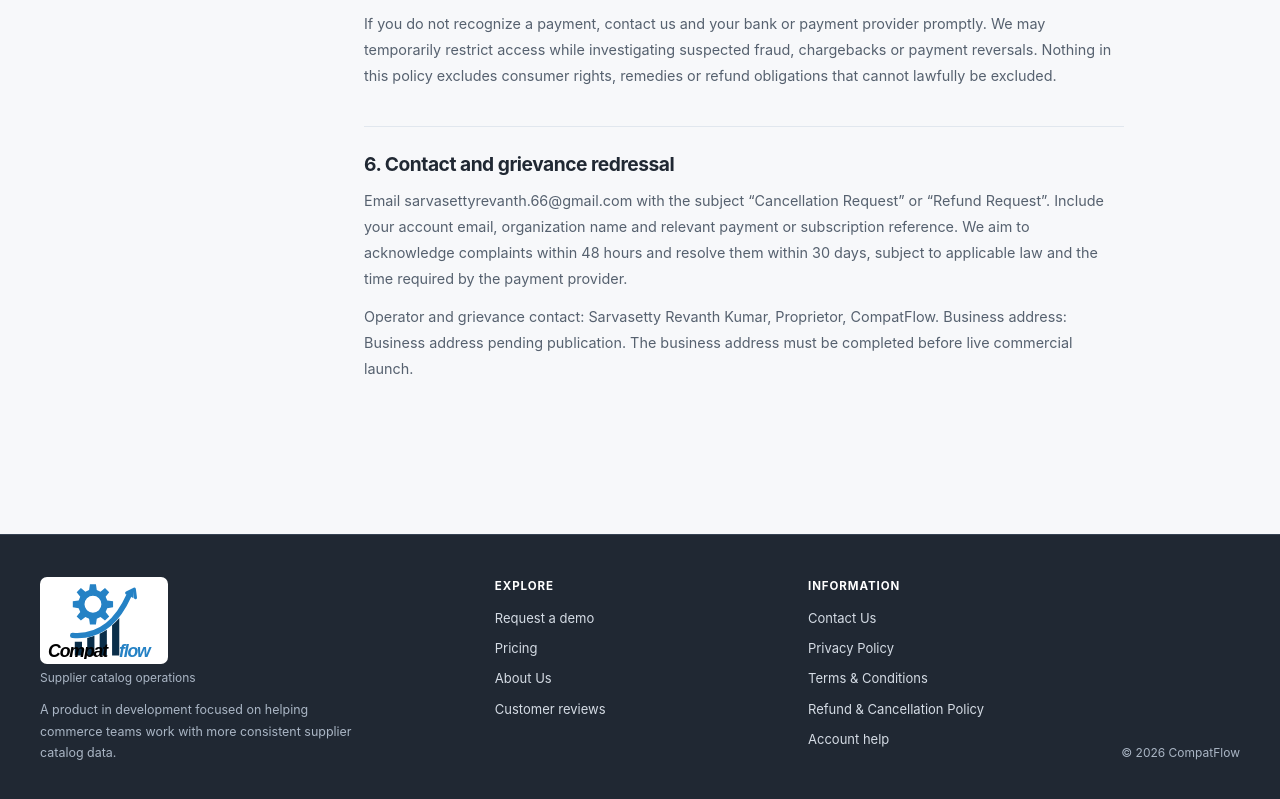
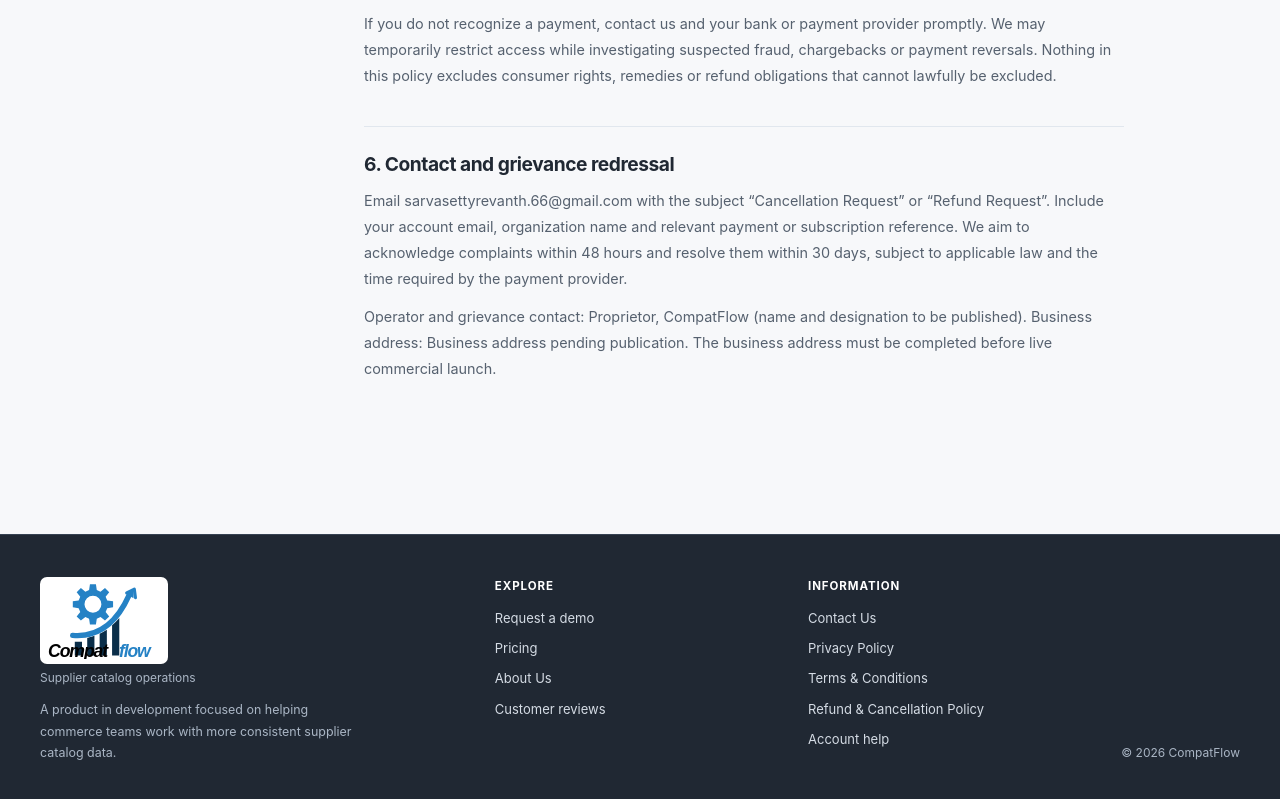
Before and after one commit to Revanth6699/compat-flow, a Next.js app in the folder frontend/: page /refund-cancellation in a window 1280 px wide. Shown: the part 1650-2449 px from the top of the page. Built offline with nearby package versions, Linux system fonts and the light colour scheme; no server answers.

Commit message:
Keep proprietor identity configurable pending merchant details

```diff
--- a/frontend/app/refund-cancellation/page.tsx
+++ b/frontend/app/refund-cancellation/page.tsx
@@ -21,7 +21,7 @@ export default function RefundCancellationPage() {
             <section id="refunds"><h2>3. Refund eligibility</h2><p>Subscription fees are generally non-refundable once a billing period has started, and we do not automatically provide partial or prorated refunds for unused time, a change of mind, reduced usage, failure to cancel before renewal, or removal of a member from an organization.</p><p>We will review refund requests where there is a duplicate charge, an incorrect amount charged by us, a payment collected after a confirmed cancellation, a verified payment-provider error, or a material failure to activate the paid subscription after successful payment that we cannot reasonably resolve. Refunds may also be issued where required by applicable law or where we approve an exception.</p><p>For a billing issue, contact us as soon as possible and ideally within 7 days of the transaction. This request window does not reduce any mandatory right or remedy available under applicable law.</p></section>
             <section id="processing"><h2>4. Refund review and processing</h2><p>We may ask for the transaction ID, subscription ID, payment date, amount and a short description of the issue to verify a request. Never send full card details, CVV, UPI PINs, passwords or one-time passcodes.</p><p>If a refund is approved, it will normally be initiated through the original payment method or payment provider, subject to provider and banking timelines. The time taken for the credit to appear depends on the payment provider and the customer’s bank. We will share the available refund reference or status when provided by the payment provider. A refund does not automatically reinstate a cancelled subscription.</p></section>
             <section id="exceptions"><h2>5. Payment disputes and statutory rights</h2><p>If you do not recognize a payment, contact us and your bank or payment provider promptly. We may temporarily restrict access while investigating suspected fraud, chargebacks or payment reversals. Nothing in this policy excludes consumer rights, remedies or refund obligations that cannot lawfully be excluded.</p></section>
-            <section id="contact"><h2>6. Contact and grievance redressal</h2><p>Email <a href={`mailto:${contactEmail}`}>{contactEmail}</a> with the subject “Cancellation Request” or “Refund Request”. Include your account email, organization name and relevant payment or subscription reference. We aim to acknowledge complaints within 48 hours and resolve them within 30 days, subject to applicable law and the time required by the payment provider.</p><p>Operator and grievance contact: Sarvasetty Revanth Kumar, Proprietor, CompatFlow. Business address: {businessAddress}. The business address must be completed before live commercial launch.</p></section>
+            <section id="contact"><h2>6. Contact and grievance redressal</h2><p>Email <a href={`mailto:${contactEmail}`}>{contactEmail}</a> with the subject “Cancellation Request” or “Refund Request”. Include your account email, organization name and relevant payment or subscription reference. We aim to acknowledge complaints within 48 hours and resolve them within 30 days, subject to applicable law and the time required by the payment provider.</p><p>Operator and grievance contact: Proprietor, CompatFlow (name and designation to be published). Business address: {businessAddress}. The business address must be completed before live commercial launch.</p></section>
           </article>
         </div>
       </div>
```
